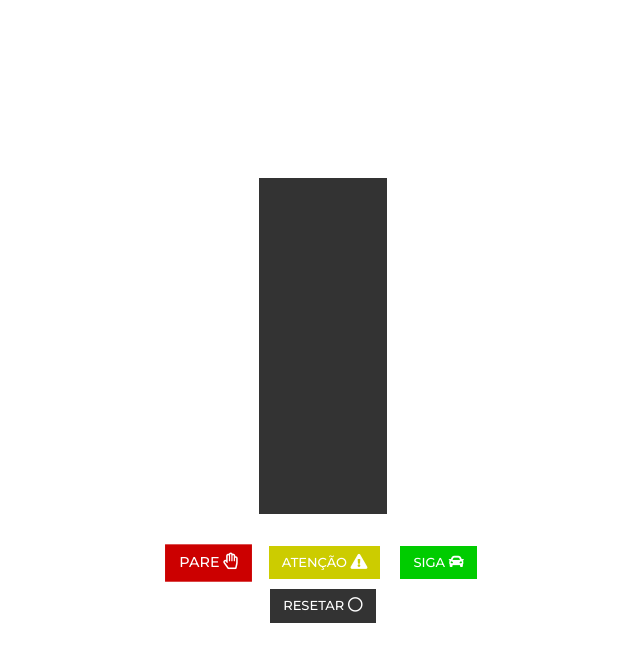
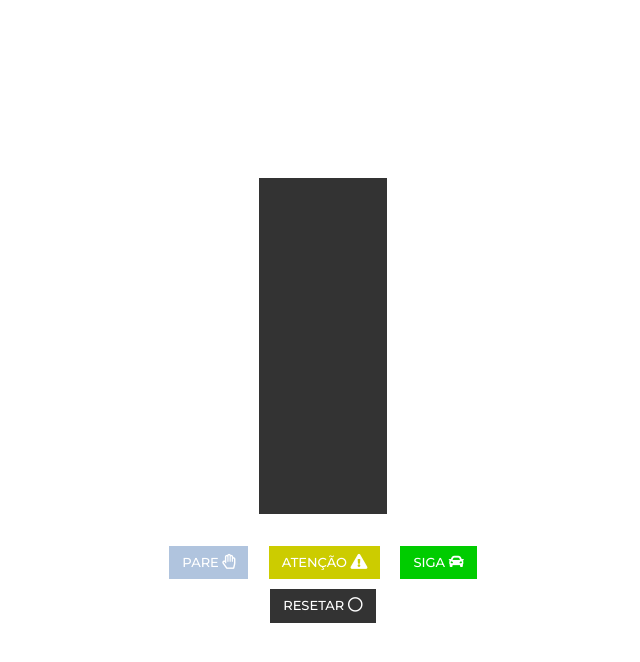
Before and after one commit to Monica261/traffic-light, a plain HTML site: page index.html in a window 1280 px wide. In both pictures the pointer is over the button "PARE". Shown: the whole page, without its empty margins (317-957 px from the left). Drawn offline with nearby package versions, Linux system fonts and the light colour scheme.

Commit message:
arrumando estilo dos botões

```diff
--- a/style.css
+++ b/style.css
@@ -50,8 +50,7 @@ li + li {
 
 .btn:hover{
   color: #fff!important;
-  transform: scale(1.1);
-  transition-duration: 6s!important;
+  background: #B0C4DE!important;
 }
 
 .btns{
```
